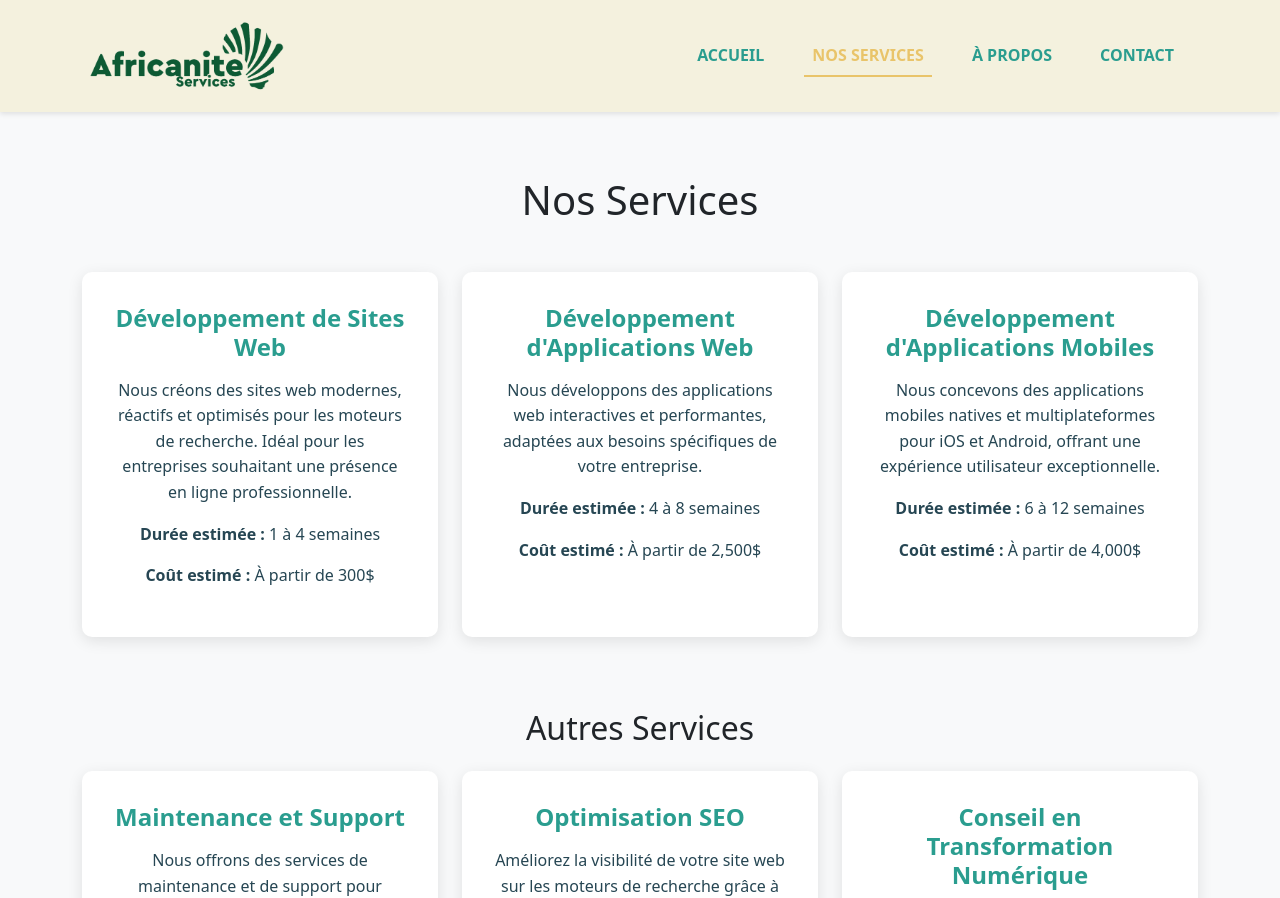
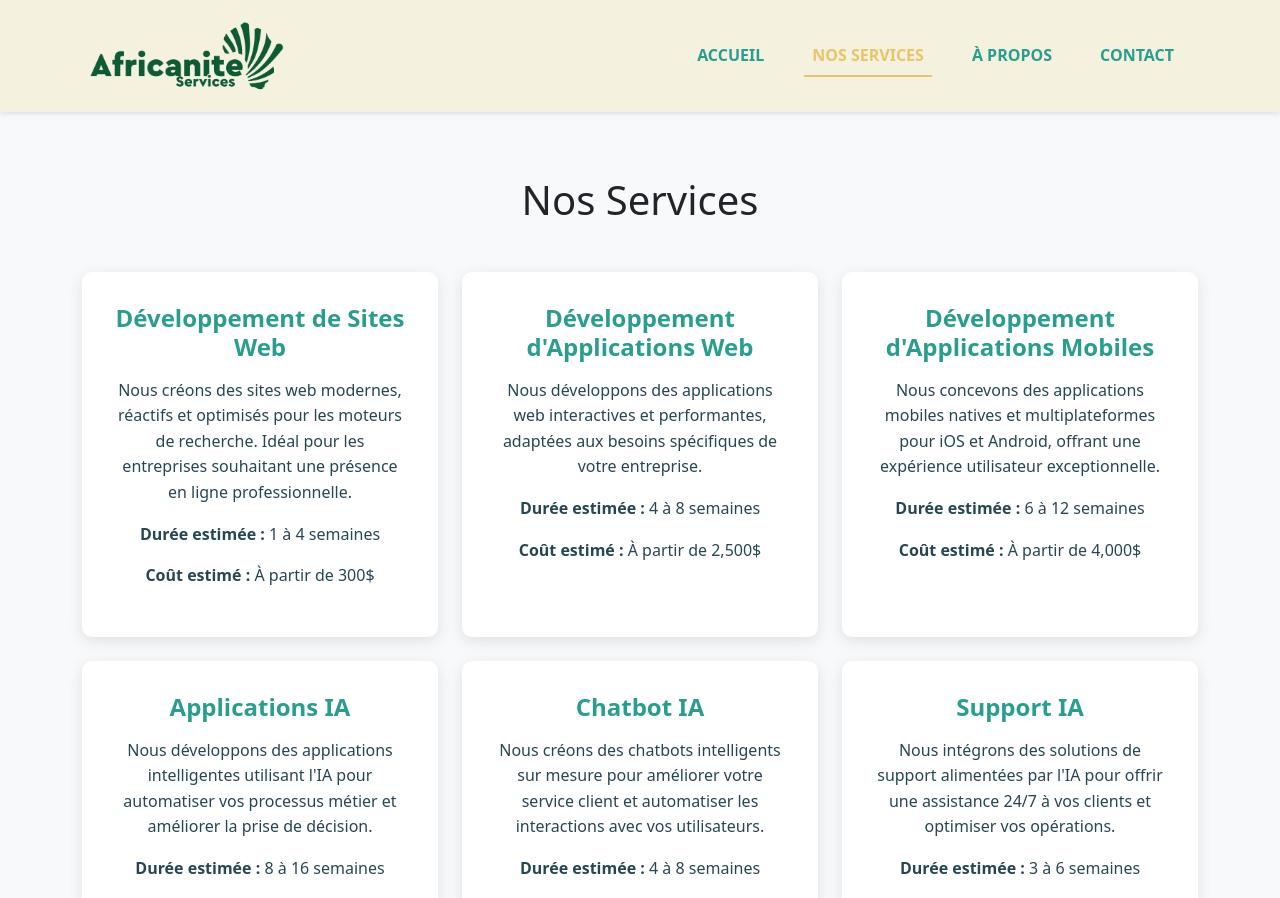
Before and after one commit to kandyfoma/africanite-services, a React (Vite) app in the folder africanite/: page /services in a window 1280 px wide. Shown: the top 898 px of the page. Built offline with nearby package versions, Linux system fonts and the light colour scheme.

Commit message:
Add new AI service offerings to Services component and update favicon path in index.html

```diff
--- a/africanite/index.html
+++ b/africanite/index.html
@@ -1,14 +1,17 @@
 <!DOCTYPE html>
 <html lang="en">
+
 <head>
   <meta charset="UTF-8" />
   <meta name="viewport" content="width=device-width, initial-scale=1.0" />
   <title>Africanite Services</title>
   <meta name="description" content="Africanite Services - Votre partenaire de confiance en solutions numériques." />
-  <link rel="icon" href="/assets/favicon.png" />
+  <link rel="icon" href="/favicon.png" />
 </head>
+
 <body>
   <div id="root"></div>
   <script type="module" src="/src/main.jsx"></script>
 </body>
+
 </html>
--- a/africanite/src/components/Services.jsx
+++ b/africanite/src/components/Services.jsx
@@ -25,6 +25,27 @@ const Services = () => {
                 "Nous concevons des applications mobiles natives et multiplateformes pour iOS et Android, offrant une expérience utilisateur exceptionnelle.",
             duration: "6 à 12 semaines",
             cost: "À partir de 4,000$",
+        },
+        {
+            title: "Applications IA",
+            description:
+                "Nous développons des applications intelligentes utilisant l'IA pour automatiser vos processus métier et améliorer la prise de décision.",
+            duration: "8 à 16 semaines",
+            cost: "À partir de 5,000$",
+        },
+        {
+            title: "Chatbot IA",
+            description:
+                "Nous créons des chatbots intelligents sur mesure pour améliorer votre service client et automatiser les interactions avec vos utilisateurs.",
+            duration: "4 à 8 semaines",
+            cost: "À partir de 2,000$",
+        },
+        {
+            title: "Support IA",
+            description:
+                "Nous intégrons des solutions de support alimentées par l'IA pour offrir une assistance 24/7 à vos clients et optimiser vos opérations.",
+            duration: "3 à 6 semaines",
+            cost: "À partir de 1,500$",
         },
     ];
 
```
Also changed, not shown: africanite/public/favicon.png (added).
